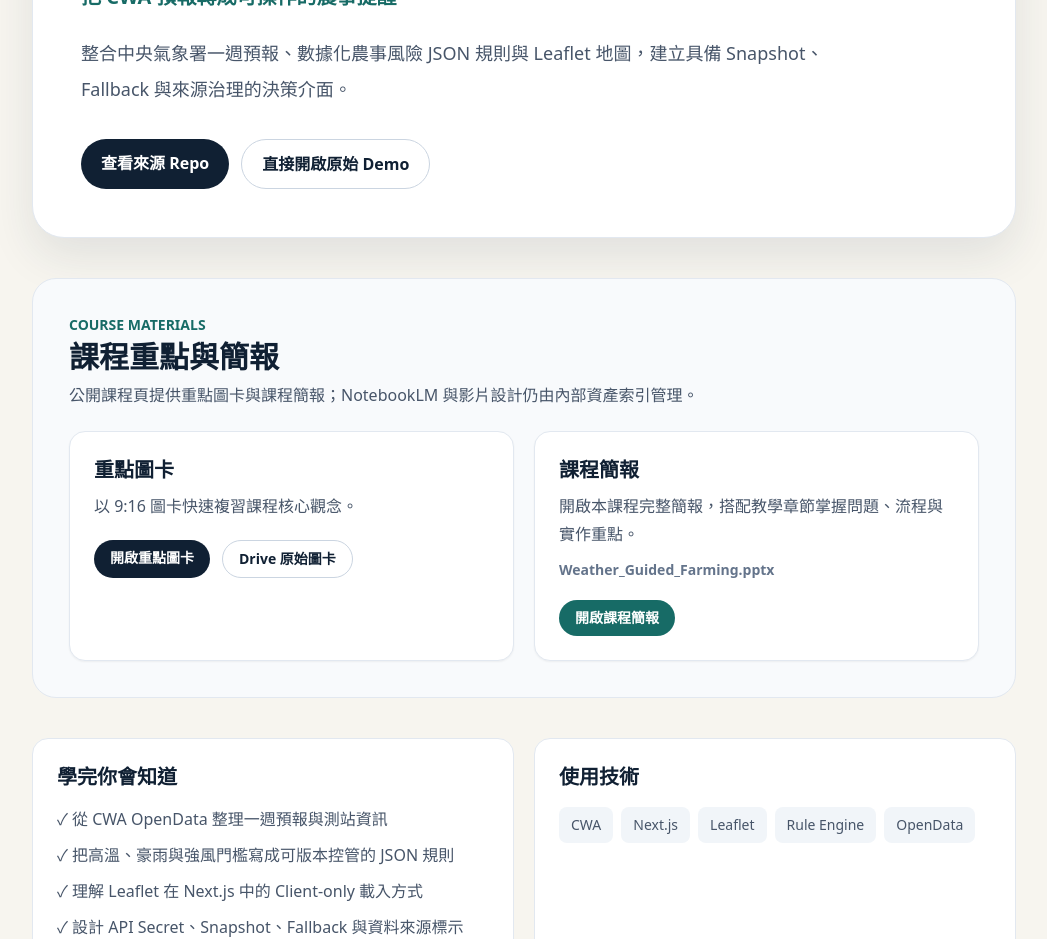
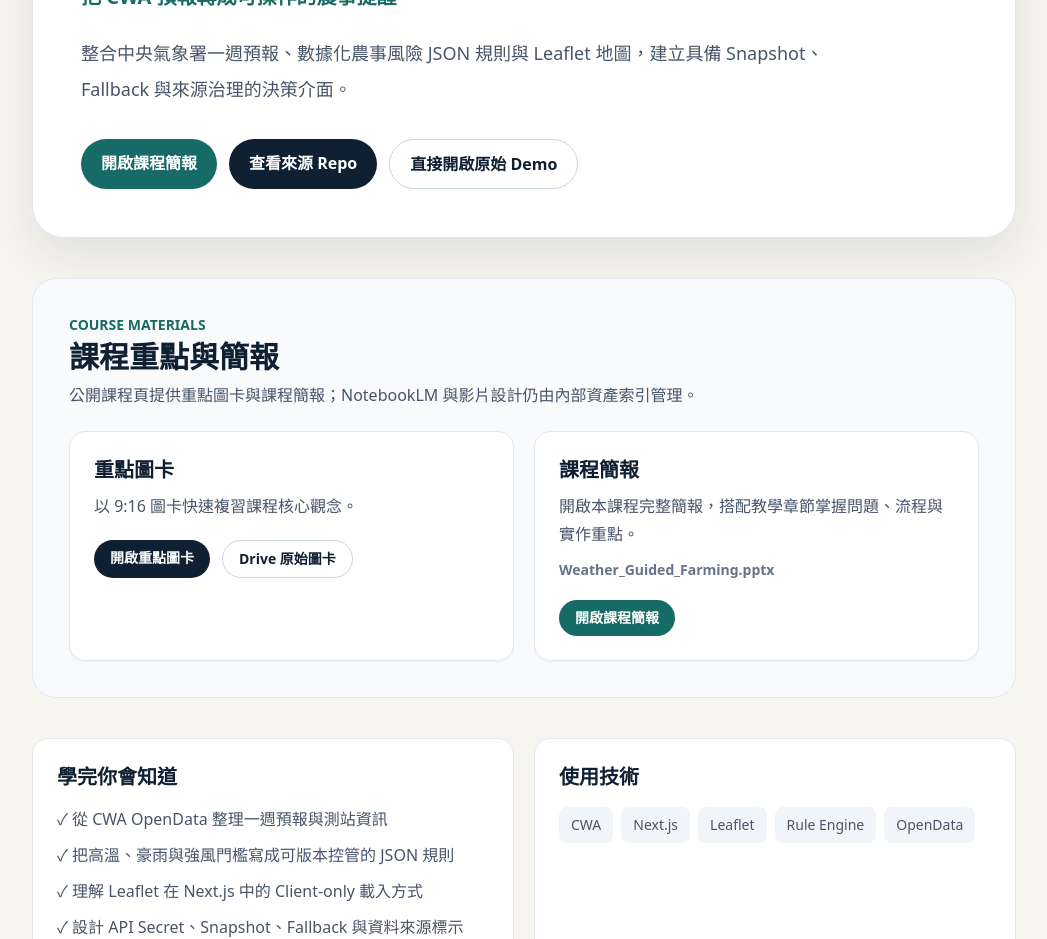
Before and after one commit to gshan1209-cell/AI-Learning-Portfolio, a Next.js app: page /courses/agri-weather-dashboard in a window 1280 px wide. Shown: the part 940-1879 px from the top of the page, without its empty margins (116-1163 px from the left). Built offline with nearby package versions, Linux system fonts and the light colour scheme.

Commit message:
fix: 將課程簡報按鈕提升到頁首
在每門課程詳細頁標題區直接顯示「開啟課程簡報」主要按鈕；保留原有下方簡報區塊，不修改 Drive 與其他內部資產。

```diff
--- a/src/app/courses/[slug]/page.tsx
+++ b/src/app/courses/[slug]/page.tsx
@@ -116,6 +116,16 @@ export default function CourseDetailPage({ params }: { params: { slug: string }
           {course.summary}
         </p>
         <div className="mt-8 flex flex-wrap gap-3">
+          {course.assets?.presentation?.url && (
+            <a
+              href={course.assets.presentation.url}
+              target="_blank"
+              rel="noreferrer"
+              className="rounded-full bg-brand px-5 py-3 font-bold text-white shadow-sm transition hover:-translate-y-0.5 hover:shadow-md"
+            >
+              開啟課程簡報
+            </a>
+          )}
           <a
             href={course.source.repositoryUrl}
             target="_blank"
```
